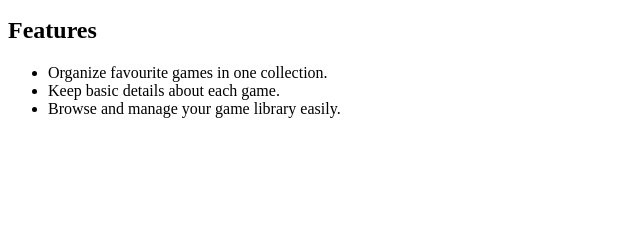
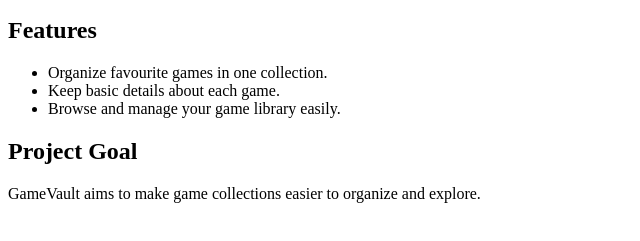
Before and after one commit to Manohar994/GameVault, a plain HTML site: page about.html in a window 1280 px wide. Shown: the part 101-342 px from the top of the page, without its empty margins (0-640 px from the left). Drawn offline with Linux system fonts and the light colour scheme.

Commit message:
Add project goal section to about page

```diff
--- a/about.html
+++ b/about.html
@@ -14,5 +14,7 @@
         <li>Keep basic details about each game.</li>
         <li>Browse and manage your game library easily.</li>
     </ul>
+    <h2>Project Goal</h2>
+    <p>GameVault aims to make game collections easier to organize and explore.</p>
 </body>
 </html>
```
